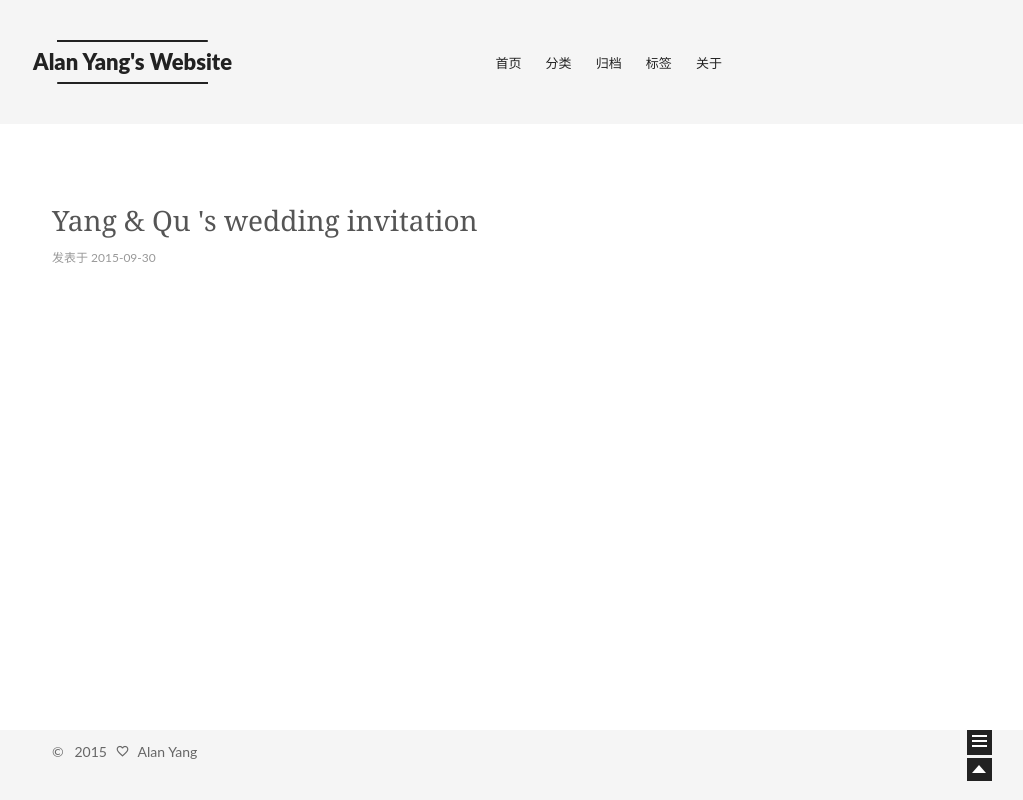
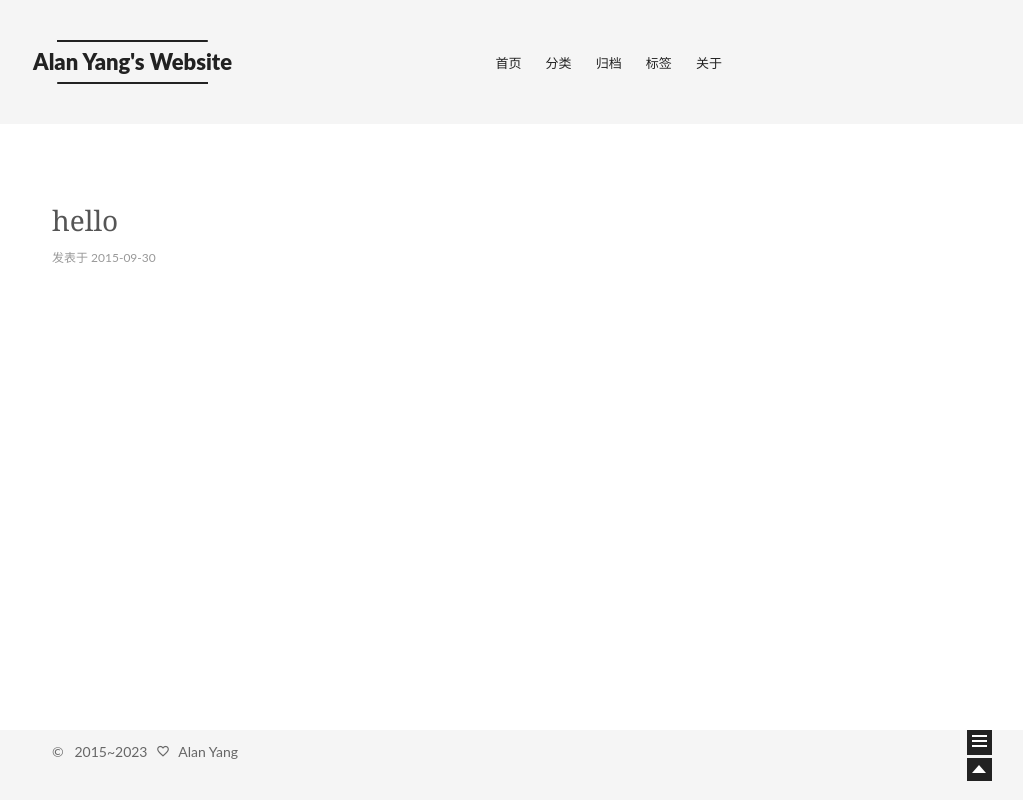
Before and after one commit to AlanYangs/AlanYangs.github.io, a plain HTML site: page index.html in a window 1280 px wide. Shown: the whole page, without its empty margins (238-1261 px from the left). Drawn offline with Linux system fonts and the light colour scheme.

Commit message:
Update index.html

```diff
--- a/index.html
+++ b/index.html
@@ -158,7 +158,7 @@
 
 
               <a class="post-title-link" href="/2015/09/25/invitation/" itemprop="url">
-                Yang & Qu 's wedding invitation
+                hello
               </a>
 
 
@@ -268,7 +268,7 @@
       <div class="footer-inner"> <div class="copyright" >
 
   &copy; &nbsp;
-  <span itemprop="copyrightYear">2015</span>
+  <span itemprop="copyrightYear">2015~2023</span>
   <span class="with-love">
     <i class="icon-next-heart"></i>
   </span>
```
